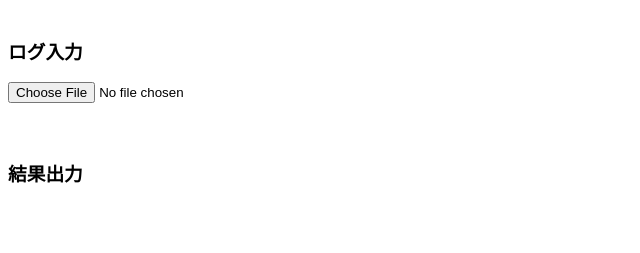
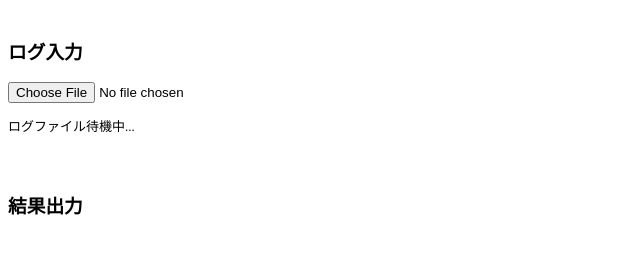
Before and after one commit to Atsumi-Gakuto/IoTSensorModule-LogAnalyzer, a website with bundled scripts: page src/main/html/iot_sensor_module_log_analyzer.html in a window 1280 px wide. Shown: the part 87-340 px from the top of the page, without its empty margins (0-640 px from the left). Built offline with nearby package versions, Linux system fonts and the light colour scheme.

Commit message:
ステータス表示を追加

```diff
--- a/src/main/css/iot_sensor_module_log_analyzer.css
+++ b/src/main/css/iot_sensor_module_log_analyzer.css
@@ -1,5 +1,10 @@
 h3 {
     margin: 3em 0 1em 0;
+}
+
+#process_status {
+    margin: 1em 0 0 0;
+    font-size: small;
 }
 
 #result_images {
--- a/src/main/html/iot_sensor_module_log_analyzer.html
+++ b/src/main/html/iot_sensor_module_log_analyzer.html
@@ -10,6 +10,7 @@
         <h1>IoTセンサモジュール ログ解析ツール</h1>
         <h3>ログ入力</h3>
         <input id="log_input" type="file" accept=".log">
+        <p id="process_status">ログファイル待機中...</p>
         <h3>結果出力</h3>
         <div id="result_images"></div>
     </body>
--- a/src/main/ts/iot_sensor_module_log_analyzer.ts
+++ b/src/main/ts/iot_sensor_module_log_analyzer.ts
@@ -60,6 +60,7 @@ class IotSensorModuleLogAnalyzer {
             endTime.setMinutes(59);
             (this.resultImageManager.getImage(this.resultImageManager.getImageCount() - 1) as ResultImage).dimPeriod(lastTime, endTime);
         }
+        (document.getElementById("process_status") as HTMLParagraphElement).innerText = `処理完了`;
     }
 
     /**
@@ -78,6 +79,7 @@ class IotSensorModuleLogAnalyzer {
         (document.getElementById("log_input") as HTMLInputElement).addEventListener("change", async (event: Event) => {
             this.removeResultImage();
             if(((event.target as HTMLInputElement).files as FileList).length == 1) this.generateResultImage(((event.target as HTMLInputElement).files as FileList)[0]);
+            else (document.getElementById("process_status") as HTMLParagraphElement).innerText = `ログファイル待機中...`;
         });
     }
 }
```
